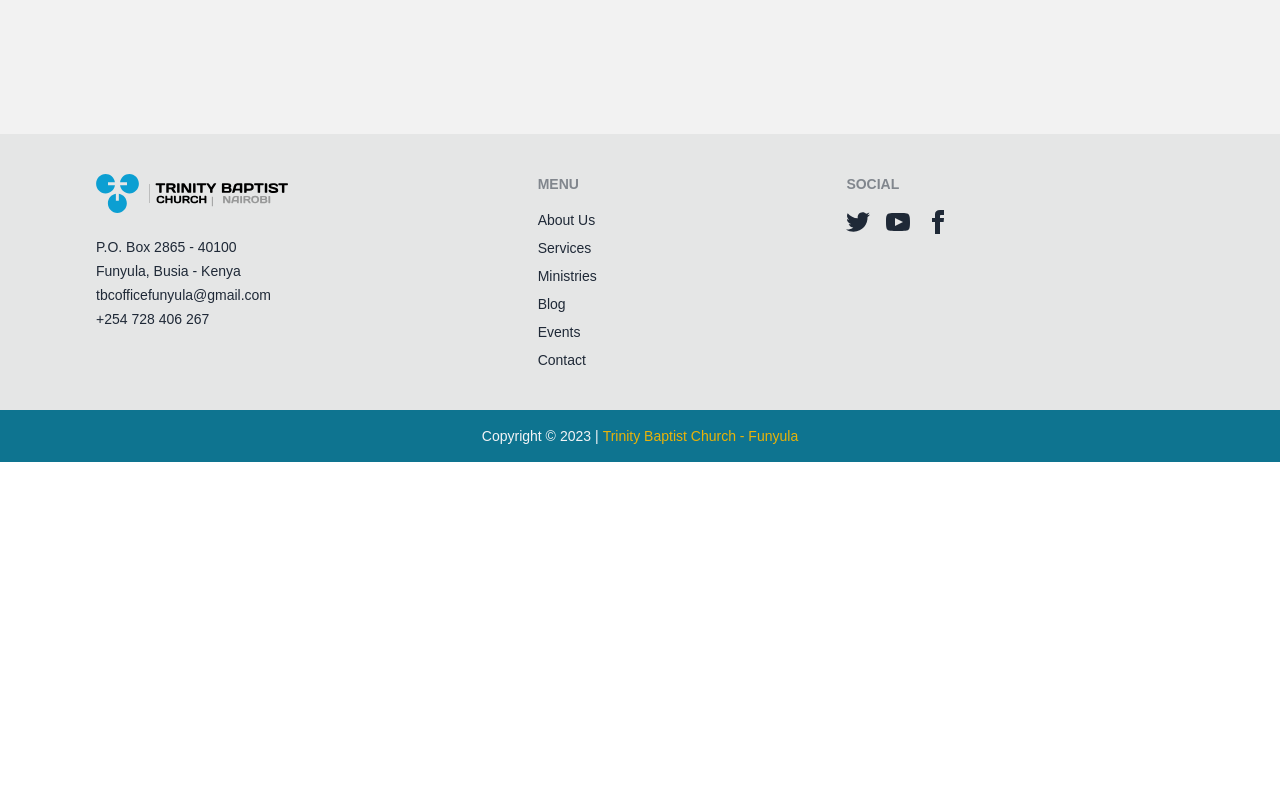
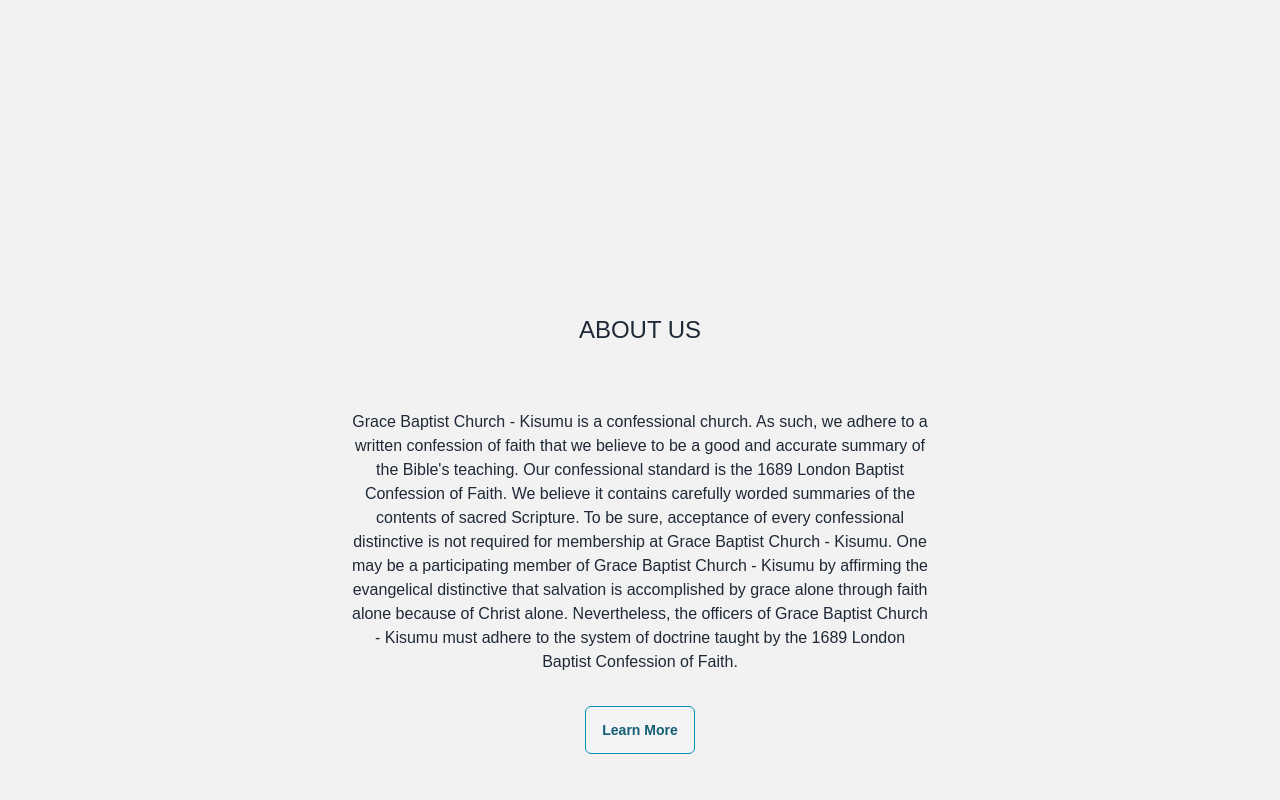
Before and after one commit to Andrew-Ochieng/tbc, a React (Vite) app: page / in a window 1280 px wide. Shown: the part 780-1580 px from the top of the page. Before the commit the page ends 1242 px from the top, so only its background shows below. Built offline with nearby package versions, Linux system fonts and the light colour scheme.

Commit message:
add about-us home section

```diff
--- /dev/null
+++ b/src/components/Home/AboutUs.jsx
@@ -0,0 +1,25 @@
+import { Link } from "react-router-dom";
+
+const AboutUs = () => {
+    return (
+        <>
+            <div className="hero min-h-screen bg-base-200" >
+                <div className="hero-content text-center">
+                    <div className="max-w-xl">
+                        <div className="section-title">
+                            <h3>About Us</h3>
+                        </div>
+                        <p className="font-extralight">
+                            Grace Baptist Church - Kisumu is a confessional church. As such, we adhere to a written confession of faith that we believe to be a good and accurate summary of the Bible's teaching. Our confessional standard is the 1689 London Baptist Confession of Faith. We believe it contains carefully worded summaries of the contents of sacred Scripture. To be sure, acceptance of every confessional distinctive is not required for membership at Grace Baptist Church - Kisumu. One may be a participating member of Grace Baptist Church - Kisumu by affirming the evangelical distinctive that salvation is accomplished by grace alone through faith alone because of Christ alone. Nevertheless, the officers of Grace Baptist Church - Kisumu must adhere to the system of doctrine taught by the 1689 London Baptist Confession of Faith.
+                        </p>
+                        <Link to='/about' className="btn-link btn">
+                            Learn More
+                        </Link>
+                    </div>
+                </div>
+            </div>
+        </>
+     );
+}
+
+export default AboutUs;
--- a/src/index.css
+++ b/src/index.css
@@ -2,12 +2,14 @@
 @tailwind components;
 @tailwind utilities;
 
+@import url('https://fonts.googleapis.com/css2?family=Barlow:wght@100;200;300;400;500;600;700;800;900&display=swap');
 @import url('https://fonts.googleapis.com/css2?family=Maven+Pro:wght@400;500;600;700;800;900&display=swap');
 @import url('https://fonts.googleapis.com/css2?family=Quicksand:wght@300;400;500;600;700&display=swap');
 @import url('https://fonts.googleapis.com/css2?family=Cutive+Mono&display=swap');
 
 body {
-    font-family: 'Maven Pro', sans-serif;
+    /* font-family: 'Maven Pro', sans-serif; */
+    font-family: 'Barlow', sans-serif;
 }
 
 @layer components {
@@ -22,4 +24,12 @@
     .topnav-content {
         @apply text-yellow-100
     }
+
+    .btn-link {
+        @apply md:mt-8 mt-2 no-underline hover:no-underline capitalize px-4 py-3 rounded-md border border-cyan-600 hover:border-none hover:bg-cyan-600 bg-gray-100 text-cyan-800 hover:text-white
+    }
+
+    .section-title {
+        @apply font-medium uppercase md:text-2xl text-lg md:mb-16 mb-8
+    }
 }
--- a/src/pages/Home.jsx
+++ b/src/pages/Home.jsx
@@ -1,9 +1,11 @@
+import AboutUs from "../components/Home/AboutUs";
 import Hero from "../components/Home/Hero";
 
 export default function Home() {
   return (
     <div>
       <Hero />
+      <AboutUs />
     </div>
   )
 }
```
Also changed, not shown: vite.config.js.timestamp-1686141250722-82d28feafd4b7.mjs (added, +10 -0 lines).
